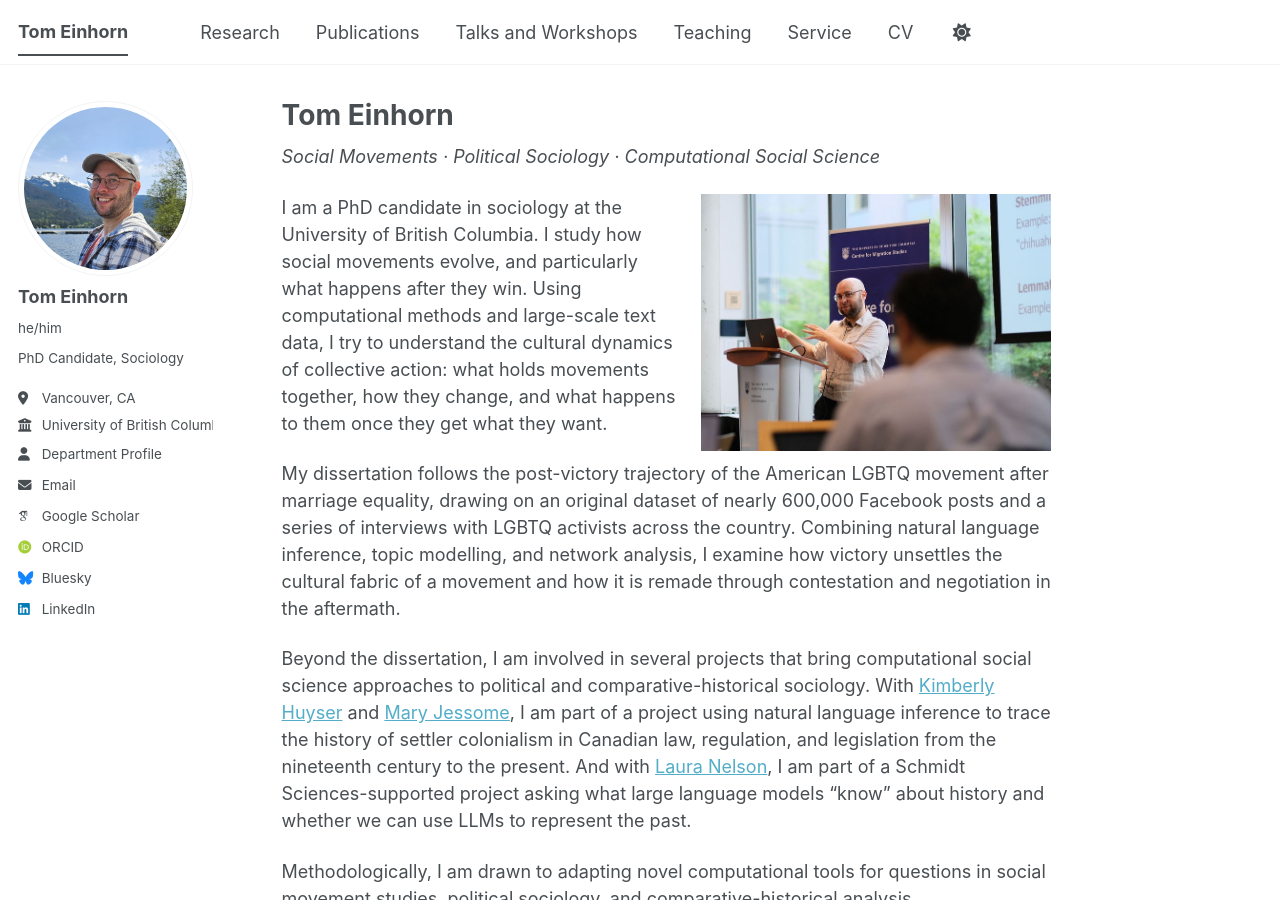
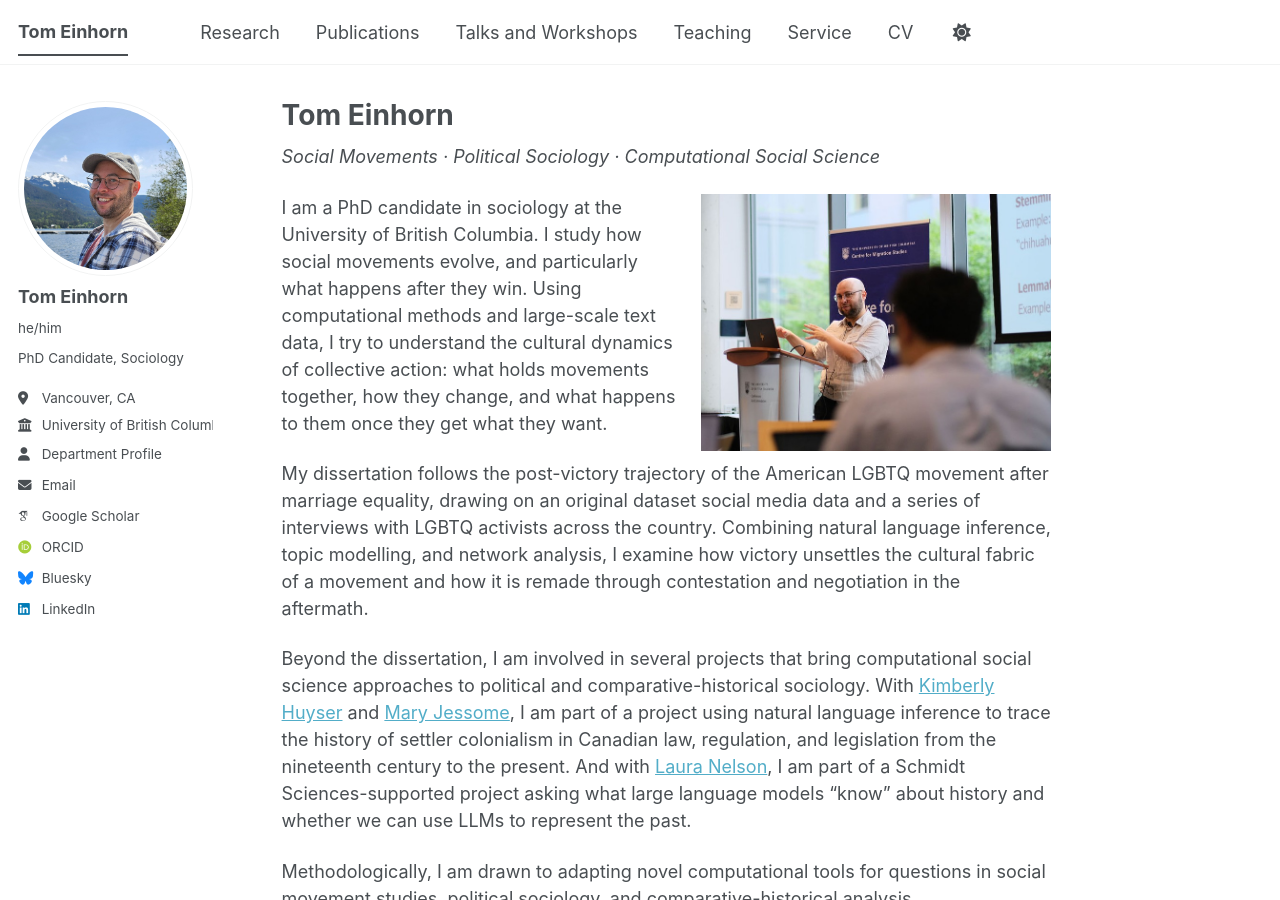
Before and after one commit to TomEinhorn/tomeinhorn.github.io, a Jekyll site: the page built from _pages/about.md, in a window 1280 px wide and 900 px high. Built offline with Jekyll 4.4.1, drawn with Linux system fonts in a browser that asks for light colours; some web fonts are replaced; a script bundle is joined from its source files by our own code; library files that are not in the unit come from our copies.

Commit message:
Clarify dataset description in about.md
Updated the description of the dissertation to clarify the dataset used.

```diff
--- a/_pages/about.md
+++ b/_pages/about.md
@@ -14,7 +14,7 @@ redirect_from:
 
 I am a PhD candidate in sociology at the University of British Columbia. I study how social movements evolve, and particularly what happens after they win. Using computational methods and large-scale text data, I try to understand the cultural dynamics of collective action: what holds movements together, how they change, and what happens to them once they get what they want.
 
-My dissertation follows the post-victory trajectory of the American LGBTQ movement after marriage equality, drawing on an original dataset of nearly 600,000 Facebook posts and a series of interviews with LGBTQ activists across the country. Combining natural language inference, topic modelling, and network analysis, I examine how victory unsettles the cultural fabric of a movement and how it is remade through contestation and negotiation in the aftermath.
+My dissertation follows the post-victory trajectory of the American LGBTQ movement after marriage equality, drawing on an original dataset social media data and a series of interviews with LGBTQ activists across the country. Combining natural language inference, topic modelling, and network analysis, I examine how victory unsettles the cultural fabric of a movement and how it is remade through contestation and negotiation in the aftermath.
 
 Beyond the dissertation, I am involved in several projects that bring computational social science approaches to political and comparative-historical sociology. With [Kimberly Huyser](https://sociology.ubc.ca/profile/kimberly-huyser/) and [Mary Jessome](https://sociology.ubc.ca/profile/mary-jessome/), I am part of a project using natural language inference to trace the history of settler colonialism in Canadian law, regulation, and legislation from the nineteenth century to the present. And with [Laura Nelson](https://www.lauraknelson.com/), I am part of a Schmidt Sciences-supported project asking what large language models "know" about history and whether we can use LLMs to represent the past.
 
```
